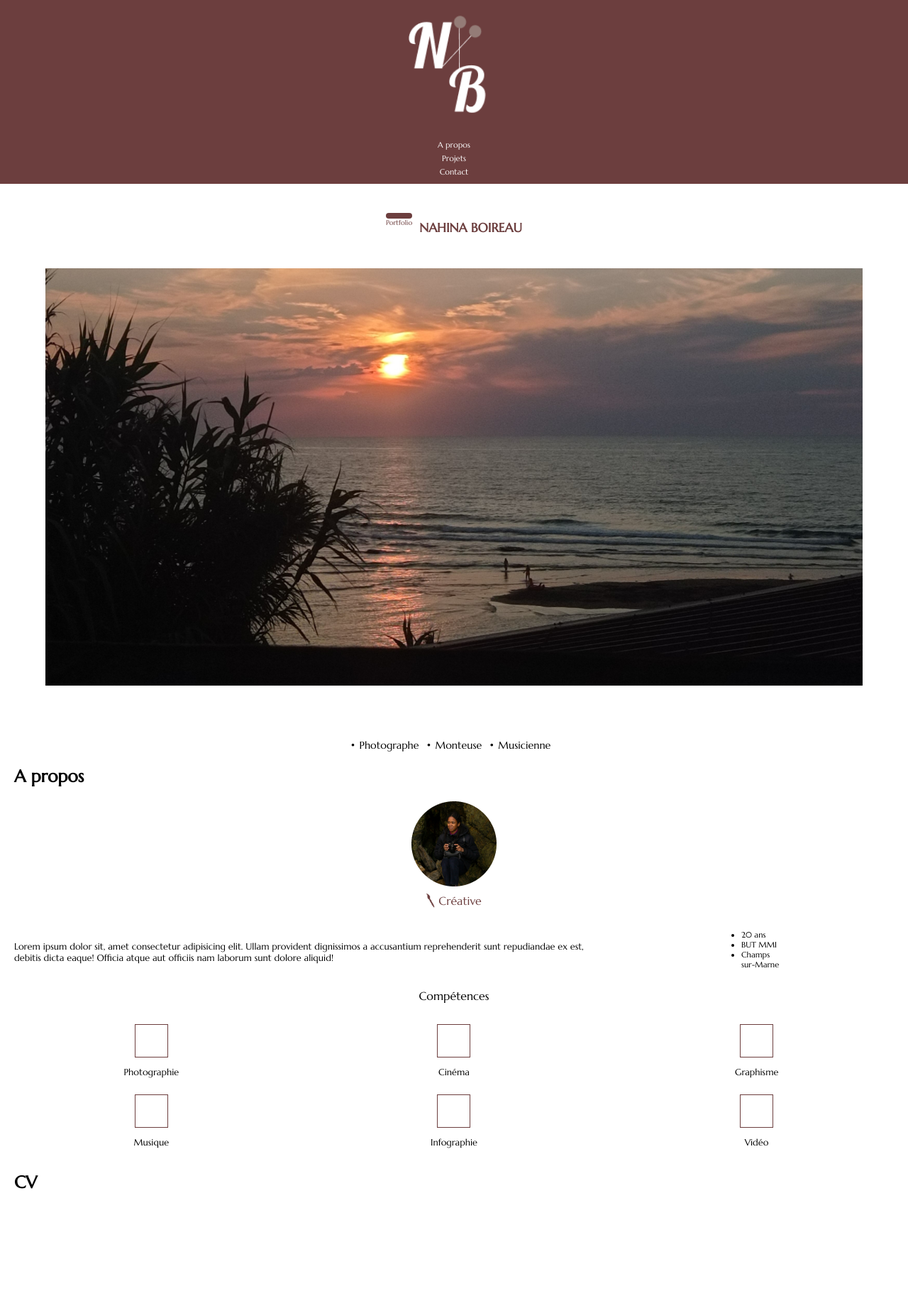
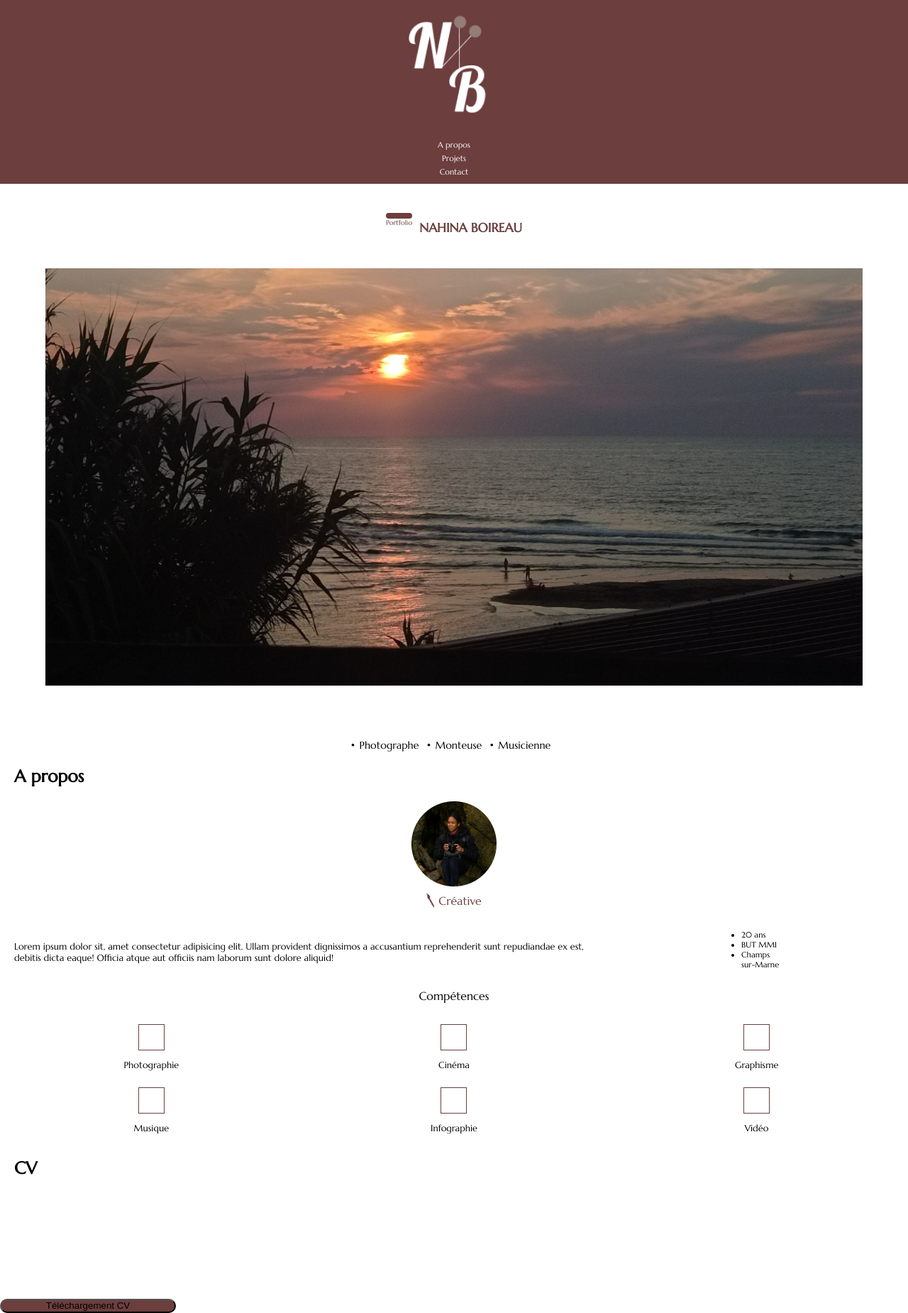
Before and after one commit to nahinaboireau/Portfolio, a PHP site: page / in a window 1280 px wide. Shown: the whole page at 71% size. Before the commit the page ends 1675 px from the top, so only its background shows below. Run offline with PHP 8.4, Linux system fonts and the light colour scheme; grey boxes are pictures that could not be loaded.

Commit message:
:art:
bouton téléchargement CV écrit

```diff
--- a/index.php
+++ b/index.php
@@ -125,11 +125,15 @@
         <section class="cv">
             <h1 class="titre-cv">CV</h1>
             <div class="cv-video">
-                <iframe src="https://www.youtube.com/embed/0bxNTe1TzYw" title="MON CV VIDÉO ! - Timothée Falcon"
-                    frameborder="0"
-                    allow="accelerometer; autoplay; clipboard-write; encrypted-media; gyroscope; picture-in-picture; web-share"
-                    allowfullscreen></iframe>
+                <div class="iframe-container">
+                    <iframe src="https://www.youtube.com/embed/0bxNTe1TzYw" title="MON CV VIDÉO ! - Timothée Falcon"
+                        frameborder="0"
+                        allow="accelerometer; autoplay; clipboard-write; encrypted-media; gyroscope; picture-in-picture; web-share"
+                        allowfullscreen></iframe>
+                </div>
             </div>
+            <button class="button-cv">Téléchargement CV</button>
+
 
         </section>
 
--- a/style.css
+++ b/style.css
@@ -224,8 +224,8 @@ div.bordure {
 .carre5,
 .carre6{
 
-    width: 47px;
-    height: 47px;
+    width: 37px;
+    height: 37px;
     border: 1px solid #6C3E3E;
     background: #FFF;
     display:flex;
@@ -269,6 +269,10 @@ div.bordure {
     margin-bottom:5px;
 }
 
+.cv-video .iframe-container {
+    margin-left: 30px;
+    margin-right: 30px;
+}
 
 .cv-video {
     display: flex;
@@ -279,7 +283,18 @@ div.bordure {
     margin-top: 15px;
 }
 
-.cv-video iframe{
-    margin-left:20px;
-    margin-right:20px;
+.cv-video iframe {
+    width: 100%; /* Ajustez la largeur selon vos besoins */
+    height: 150px; /* Ajustez la hauteur selon vos besoins */
+    margin: 0 auto; /* Utiliser "0 auto" pour centrer horizontalement */
 }
+
+.button-cv{
+    display:flex;
+    align-items:center;
+    justify-content: center;
+    border-radius: 38px;
+    background: #6C3E3E;
+    width: 248px;
+    height: 20px;
+}
```
